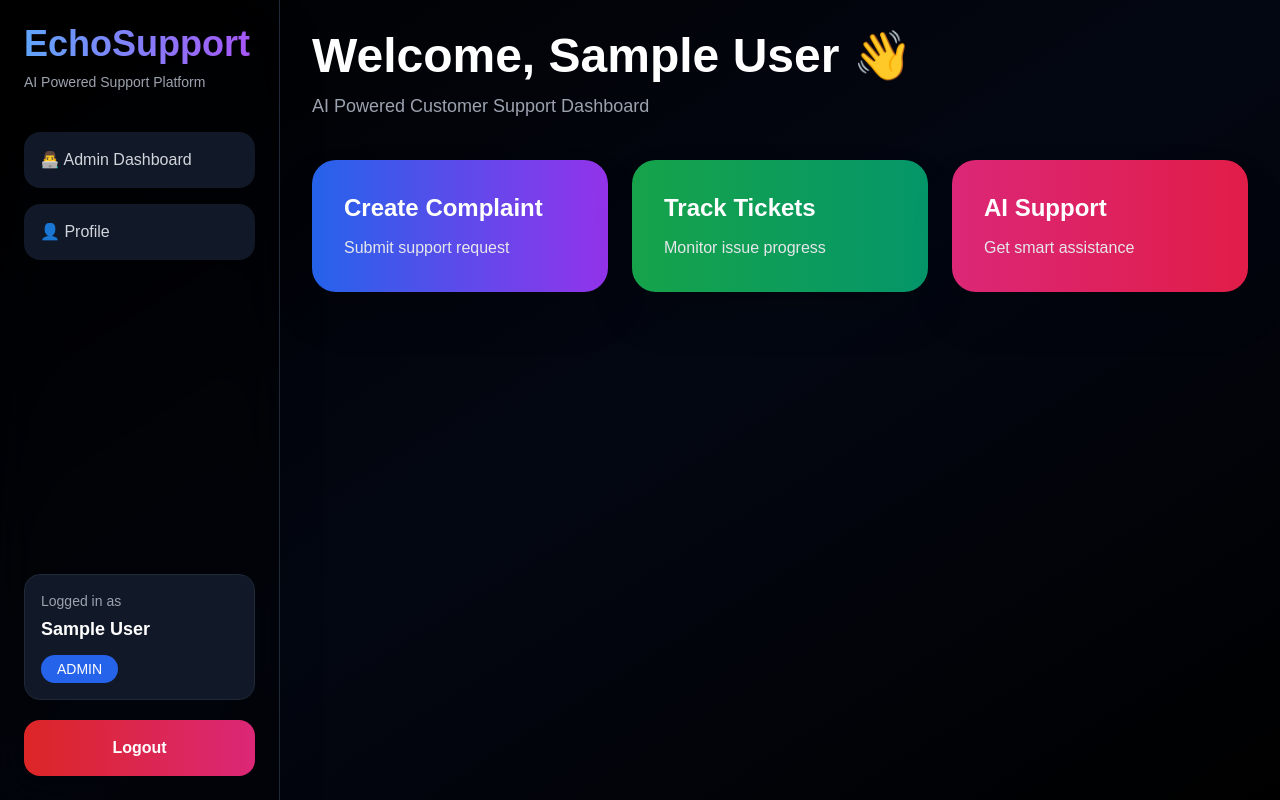
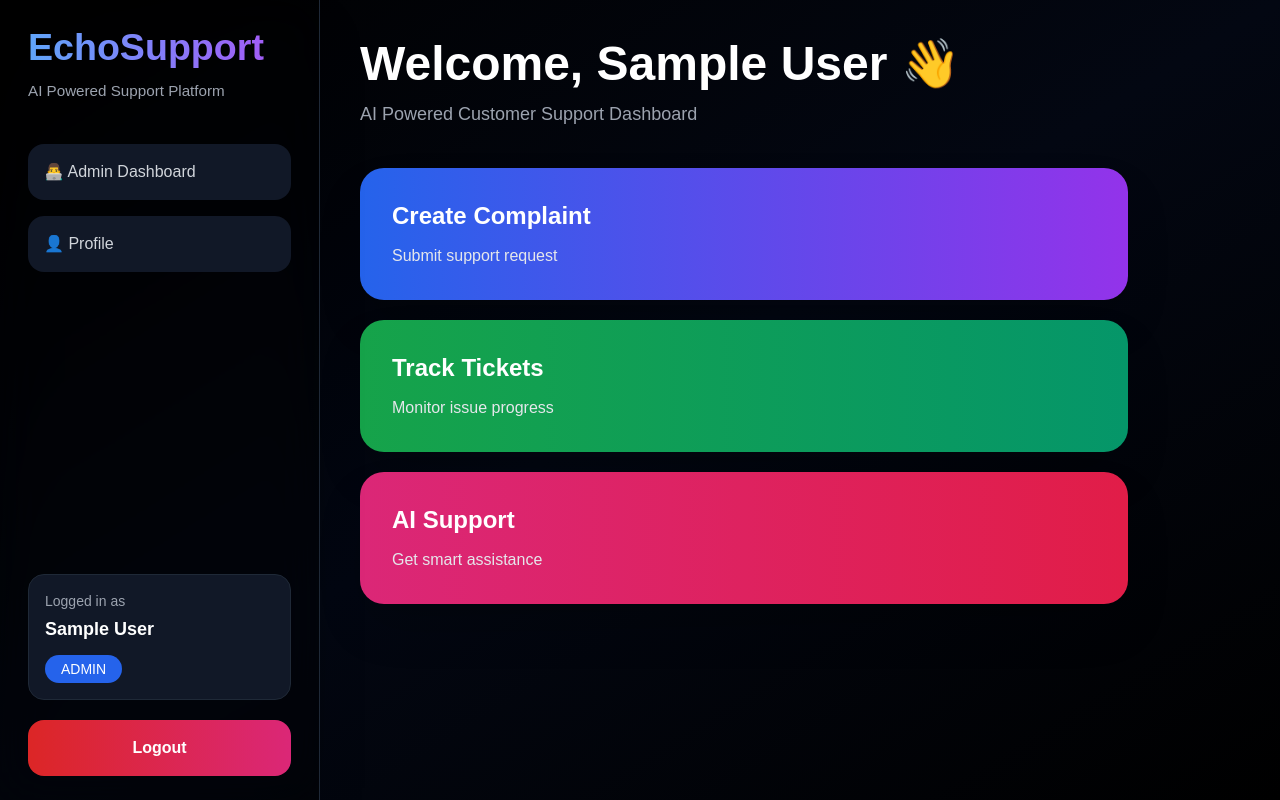
Before and after one commit to Ahp0636/EchoSupport, a React (Vite) app in the folder frontend/: page /dashboard in a window 1280 px wide. Built offline with nearby package versions, Linux system fonts and the light colour scheme; no server answers; sample sign-in values are in the browser's storage.

Commit message:
Improve dashboard card layout and sidebar branding

```diff
--- a/frontend/src/layouts/DashboardLayout.jsx
+++ b/frontend/src/layouts/DashboardLayout.jsx
@@ -37,19 +37,19 @@ const DashboardLayout = ({
 
     <div className="min-h-screen bg-gradient-to-br from-black via-gray-950 to-black text-white flex">
 
-      <div className="w-[280px] bg-black/40 backdrop-blur-xl border-r border-gray-800 p-6 flex flex-col justify-between shadow-2xl">
+      <div className="w-[320px] shrink-0 bg-black/40 backdrop-blur-xl border-r border-gray-800 px-7 py-6 flex flex-col justify-between shadow-2xl">
 
         <div>
 
           <div className="mb-10">
 
-            <h1 className="text-4xl font-extrabold bg-gradient-to-r from-blue-400 to-purple-500 bg-clip-text text-transparent">
+            <h1 className="text-[2.35rem] leading-tight font-extrabold bg-gradient-to-r from-blue-400 to-purple-500 bg-clip-text text-transparent whitespace-nowrap">
 
               EchoSupport
 
             </h1>
 
-            <p className="text-gray-400 mt-2 text-sm">
+            <p className="text-gray-400 mt-2 text-[0.95rem] leading-relaxed">
               AI Powered Support Platform
             </p>
 
@@ -178,7 +178,7 @@ const DashboardLayout = ({
 
       </div>
 
-      <div className="flex-1 p-8 overflow-y-auto">
+      <div className="flex-1 p-10 overflow-y-auto">
 
         {children}
 
--- a/frontend/src/pages/UserDashboard.jsx
+++ b/frontend/src/pages/UserDashboard.jsx
@@ -13,7 +13,7 @@ const UserDashboard = () => {
 
     <DashboardLayout>
 
-      <div>
+      <div className="max-w-3xl">
 
         <h1 className="text-5xl font-bold text-white">
           Welcome,
@@ -25,12 +25,12 @@ const UserDashboard = () => {
           AI Powered Customer Support Dashboard
         </p>
 
-        <div className="grid grid-cols-1 md:grid-cols-3 gap-6 mt-10">
+        <div className="flex flex-col gap-5 mt-10">
 
           <button
             type="button"
             onClick={() => navigate("/create-ticket")}
-            className="text-left bg-gradient-to-r from-blue-600 to-purple-600 p-8 rounded-3xl shadow-2xl hover:scale-[1.02] transition-all"
+            className="w-full text-left bg-gradient-to-r from-blue-600 to-purple-600 p-8 rounded-3xl shadow-2xl hover:translate-x-1 hover:scale-[1.01] transition-all"
           >
 
             <h2 className="text-2xl font-bold">
@@ -46,7 +46,7 @@ const UserDashboard = () => {
           <button
             type="button"
             onClick={() => navigate("/my-tickets")}
-            className="text-left bg-gradient-to-r from-green-600 to-emerald-600 p-8 rounded-3xl shadow-2xl hover:scale-[1.02] transition-all"
+            className="w-full text-left bg-gradient-to-r from-green-600 to-emerald-600 p-8 rounded-3xl shadow-2xl hover:translate-x-1 hover:scale-[1.01] transition-all"
           >
 
             <h2 className="text-2xl font-bold">
@@ -62,7 +62,7 @@ const UserDashboard = () => {
           <button
             type="button"
             onClick={() => navigate("/ai-chat")}
-            className="text-left bg-gradient-to-r from-pink-600 to-rose-600 p-8 rounded-3xl shadow-2xl hover:scale-[1.02] transition-all"
+            className="w-full text-left bg-gradient-to-r from-pink-600 to-rose-600 p-8 rounded-3xl shadow-2xl hover:translate-x-1 hover:scale-[1.01] transition-all"
           >
 
             <h2 className="text-2xl font-bold">
```
